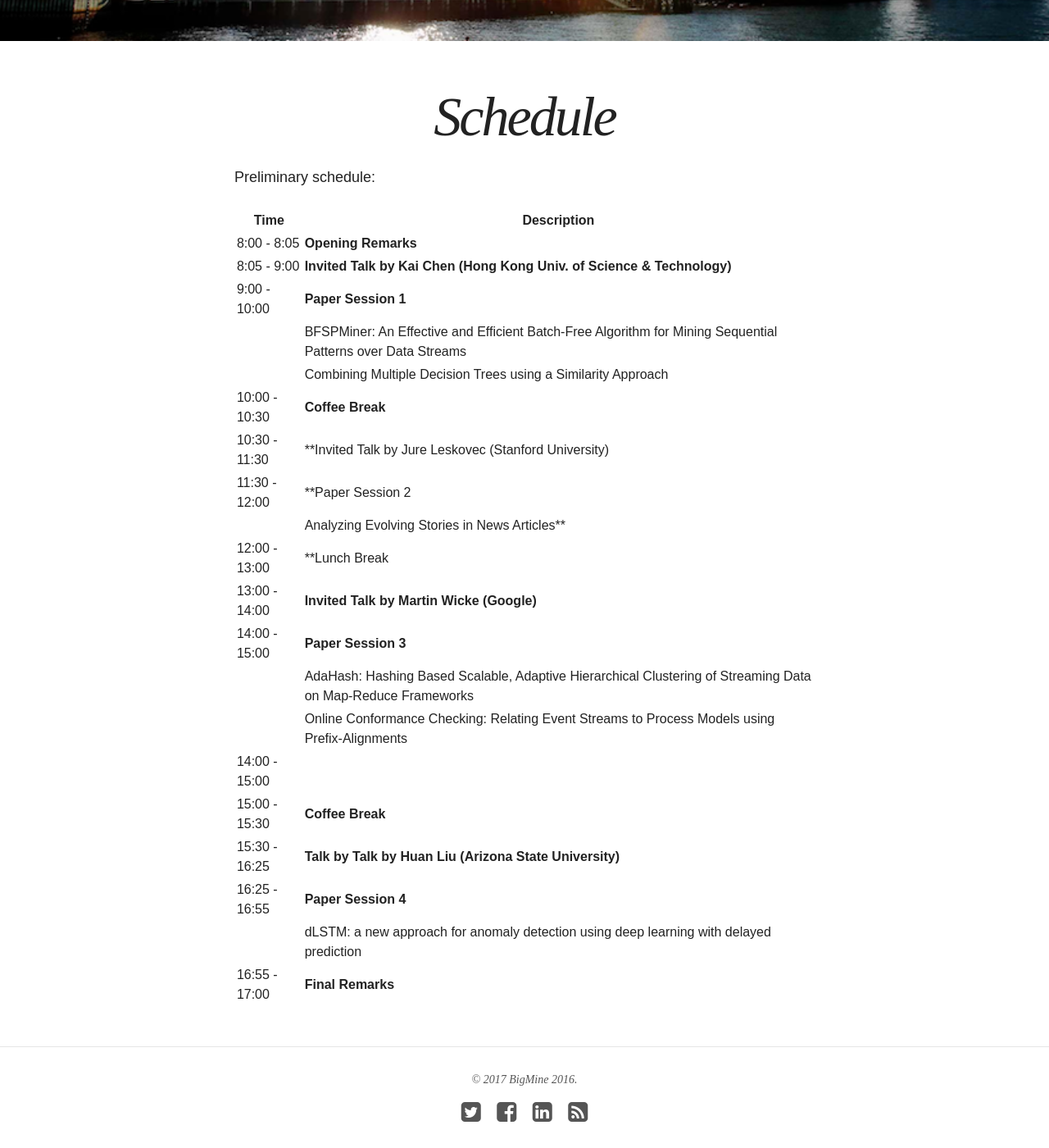
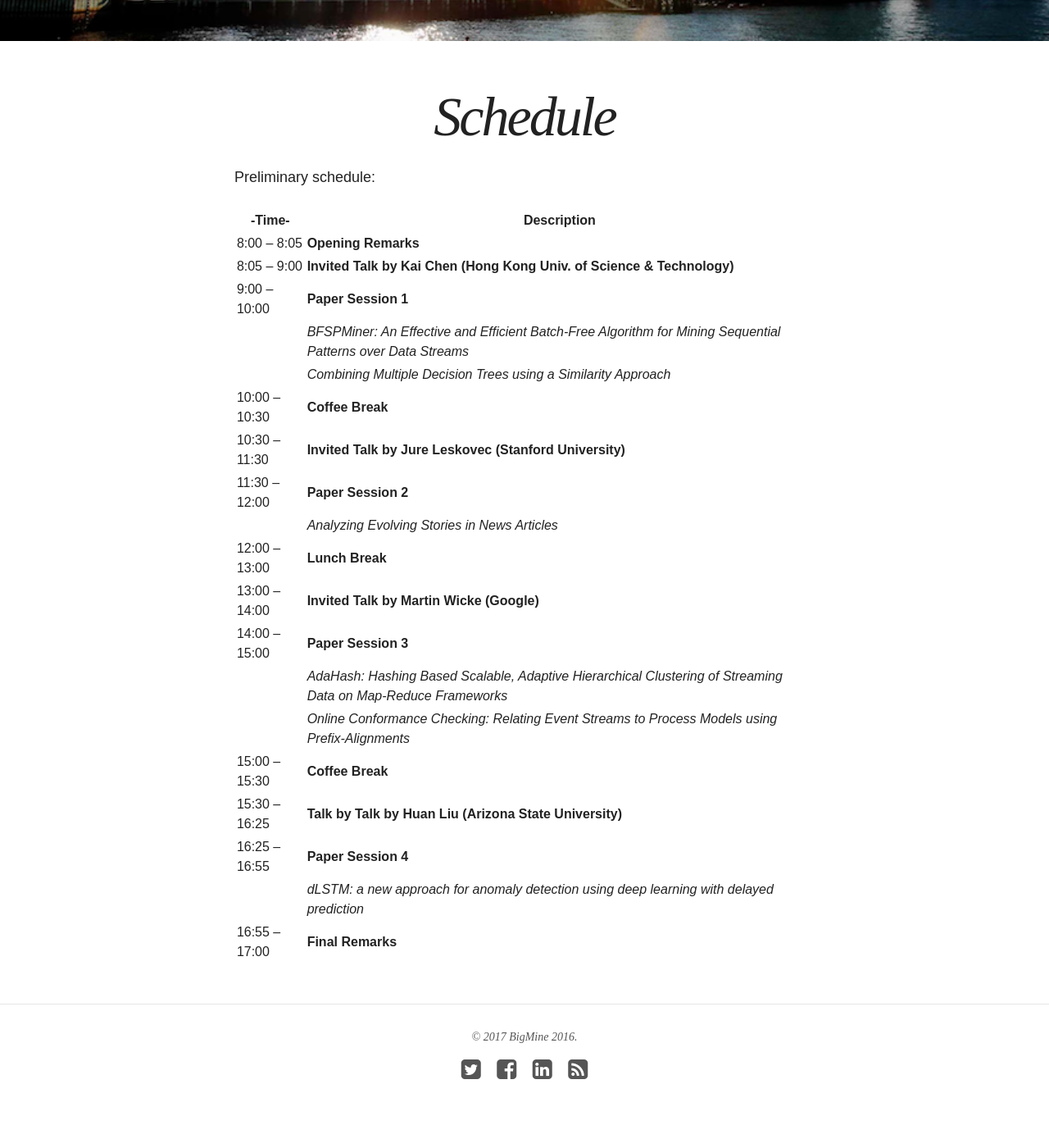
Before and after one commit to bigmine/bigmine17, a Jekyll site: the page built from schedule.md, in a window 1280 px wide and 1400 px high, scrolled down 496 px. Shown: the whole window at 82% size. Built offline with Jekyll 4.4.1, drawn with Linux system fonts in a browser that asks for light colours; nearby versions of some CDN libraries.

Commit message:
fix sched

```diff
--- a/schedule.md
+++ b/schedule.md
@@ -16,25 +16,24 @@ End time: 5pm
 
 Preliminary schedule:
 
-| Time | Description |
+| -Time- | Description |
 | --- | --- |
-| 8:00 - 8:05 | **Opening Remarks** |
-| 8:05 - 9:00 | **Invited Talk by Kai Chen (Hong Kong Univ. of Science & Technology)** |
-| 9:00 - 10:00  | **Paper Session 1** |
-|               | BFSPMiner: An Effective and Efficient Batch-Free Algorithm for Mining Sequential Patterns over Data Streams  |
-|               | Combining Multiple Decision Trees using a Similarity Approach |
-| 10:00 - 10:30 | **Coffee Break** |
-| 10:30 - 11:30 | **Invited Talk by Jure Leskovec (Stanford University) |
-| 11:30 - 12:00 | **Paper Session 2 |
-|               | Analyzing Evolving Stories in News Articles** |
-| 12:00 - 13:00 | **Lunch Break |
-| 13:00 - 14:00 | **Invited Talk by Martin Wicke (Google)** |
-| 14:00 - 15:00 | **Paper Session 3** |
-|               | AdaHash: Hashing Based Scalable, Adaptive Hierarchical Clustering of Streaming Data on Map-Reduce Frameworks |
-|               | Online Conformance Checking: Relating Event Streams to Process Models using Prefix-Alignments |
-| 14:00 - 15:00 |
-| 15:00 - 15:30 | **Coffee Break** |
-| 15:30 - 16:25 | **Talk by Talk by Huan Liu (Arizona State University)** |
-| 16:25 - 16:55 | **Paper Session 4** |
-|               | dLSTM: a new approach for anomaly detection using deep learning with delayed prediction |
-| 16:55 - 17:00 | **Final Remarks** |
+| 8:00 -- 8:05 | **Opening Remarks** |
+| 8:05 -- 9:00 | **Invited Talk by Kai Chen (Hong Kong Univ. of Science & Technology)** |
+| 9:00 -- 10:00  | **Paper Session 1** |
+|               | *BFSPMiner: An Effective and Efficient Batch-Free Algorithm for Mining Sequential Patterns over Data Streams*  |
+|               | *Combining Multiple Decision Trees using a Similarity Approach* |
+| 10:00 -- 10:30 | **Coffee Break** |
+| 10:30 -- 11:30 | **Invited Talk by Jure Leskovec (Stanford University)** |
+| 11:30 -- 12:00 | **Paper Session 2** |
+|               | *Analyzing Evolving Stories in News Articles* |
+| 12:00 -- 13:00 | **Lunch Break** |
+| 13:00 -- 14:00 | **Invited Talk by Martin Wicke (Google)** |
+| 14:00 -- 15:00 | **Paper Session 3** |
+|               | *AdaHash: Hashing Based Scalable, Adaptive Hierarchical Clustering of Streaming Data on Map-Reduce Frameworks* |
+|               | *Online Conformance Checking: Relating Event Streams to Process Models using Prefix-Alignments* |
+| 15:00 -- 15:30 | **Coffee Break** |
+| 15:30 -- 16:25 | **Talk by Talk by Huan Liu (Arizona State University)** |
+| 16:25 -- 16:55 | **Paper Session 4** |
+|               | *dLSTM: a new approach for anomaly detection using deep learning with delayed prediction* |
+| 16:55 -- 17:00 | **Final Remarks** |
```
